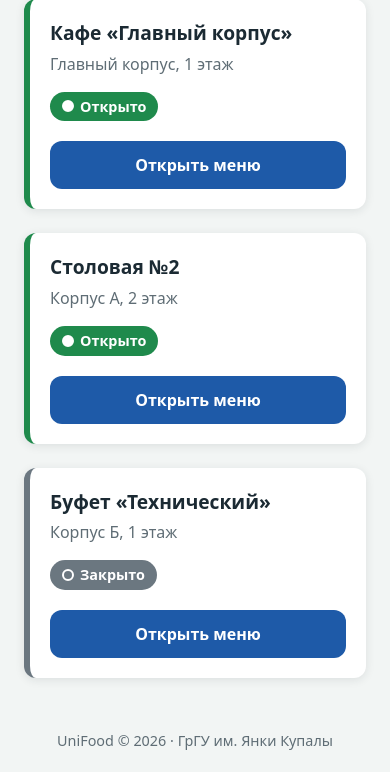
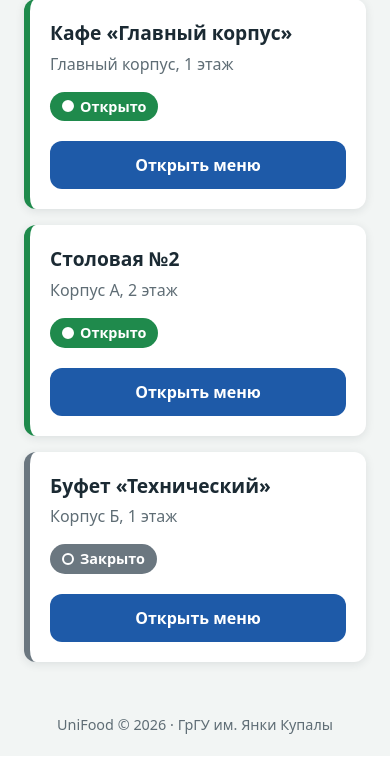
Before and after one commit to oooCAO/UniFood, a PHP site: page / in a window 390 px wide. Shown: the part 260-1032 px from the top of the page. Run offline with PHP 8.4, Linux system fonts and the light colour scheme.

Commit message:
Update style.css

```diff
--- a/MainPage/css/style.css
+++ b/MainPage/css/style.css
@@ -103,7 +103,7 @@ a:focus-visible {
   color: var(--color-on-primary);
 }
 
-/* === Locations grid (desktop: 3 columns) === */
+/* === Locations grid (desktop: Grid, 3 columns) === */
 .locations-grid {
   display: grid;
   grid-template-columns: repeat(3, 1fr);
@@ -193,17 +193,19 @@ a:focus-visible {
   text-align: center;
 }
 
-/* === Tablet (<= 1024px): 2 columns === */
+/* === Tablet (<= 1024px): Grid, 2 columns === */
 @media (max-width: 1024px) {
   .locations-grid {
     grid-template-columns: repeat(2, 1fr);
   }
 }
 
-/* === Mobile (< 600px): 1 column === */
+/* === Mobile (< 600px): Flexbox, cards in one column === */
 @media (max-width: 599px) {
   .locations-grid {
-    grid-template-columns: 1fr;
+    display: flex;
+    flex-direction: column;
+    gap: 16px;
   }
 
   .site-header {
```
